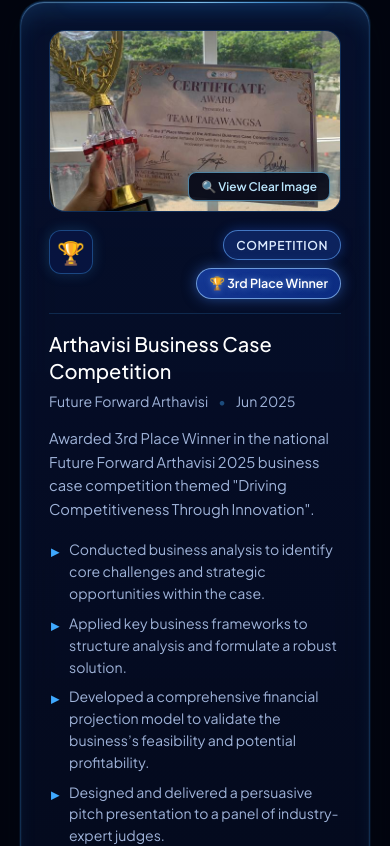
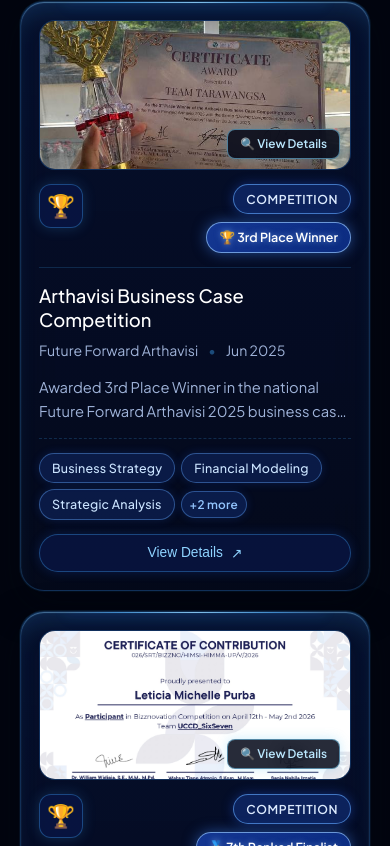
Before and after one commit to ltciamichelle/ITportfolio, a React (Vite) app: page / in a window 390 px wide. Shown: the part 4198-5044 px from the top of the page. Built offline with nearby package versions, Linux system fonts and the light colour scheme.

Commit message:
Make activities cards compact open-up cards with detail modal

```diff
--- a/src/App.tsx
+++ b/src/App.tsx
@@ -856,22 +856,25 @@
               <div
                 className="activity-card"
                 key={idx}
-                onClick={() => activity.image && setActiveModalActivity(activity)}
-                style={{ cursor: activity.image ? 'pointer' : 'default' }}
+                onClick={() => setActiveModalActivity(activity)}
+                role="button"
+                tabIndex={0}
+                aria-label={`Open details for ${activity.title}`}
+                onKeyDown={(e) => {
+                  if (e.key === 'Enter' || e.key === ' ') {
+                    e.preventDefault();
+                    setActiveModalActivity(activity);
+                  }
+                }}
               >
                 {activity.image && (
-                  <div
-                    className="activity-card-image-wrap"
-                    onClick={(e) => {
-                      e.stopPropagation();
-                      setActiveModalActivity(activity);
-                    }}
-                  >
+                  <div className="activity-card-image-wrap">
                     <img src={activity.image} alt={activity.title} className="activity-card-image" />
-                    <span className="activity-card-image-badge">🔍 View Clear Image</span>
+                    <span className="activity-card-image-badge">🔍 View Details</span>
                   </div>
                 )}
 
+                <div className="activity-card-body">
                   <div className="activity-card-header">
                     <div className="activity-icon-badge">
                       <span>{activity.icon}</span>
@@ -897,32 +900,30 @@
 
                   <p className="activity-desc">{activity.description}</p>
 
-                {activity.bullets && (
-                  <ul className="activity-bullets">
-                    {activity.bullets.map((bullet, bIdx) => (
-                      <li key={bIdx}>{bullet}</li>
-                    ))}
-                  </ul>
-                )}
-
+                  <div className="activity-card-footer">
                     <div className="activity-tags">
-                  {activity.tags.map((tag, tIdx) => (
+                      {activity.tags.slice(0, 3).map((tag, tIdx) => (
                         <span key={tIdx} className="skill-pill">{tag}</span>
                       ))}
+                      {activity.tags.length > 3 && (
+                        <span className="skill-pill skill-pill-more">
+                          +{activity.tags.length - 3} more
+                        </span>
+                      )}
                     </div>
 
-                {activity.image && (
                     <button
-                    className="project-explore-btn"
-                    style={{ marginTop: '14px' }}
+                      type="button"
+                      className="activity-view-detail-btn"
                       onClick={(e) => {
                         e.stopPropagation();
                         setActiveModalActivity(activity);
                       }}
                     >
-                    View Clear Photo / Certificate <span className="arrow">↗</span>
+                      View Details <span className="arrow">↗</span>
                     </button>
-                )}
+                  </div>
+                </div>
               </div>
             ))}
           </div>
@@ -1224,7 +1225,7 @@
           role="dialog"
           aria-modal="true"
         >
-          <div className="modal-content" onClick={(e) => e.stopPropagation()}>
+          <div className="modal-content activity-modal-content" onClick={(e) => e.stopPropagation()}>
             <button
               className="modal-close-btn"
               onClick={() => setActiveModalActivity(null)}
@@ -1245,7 +1246,7 @@
 
             <div className="modal-body">
               <div className="modal-title-row">
-                <div>
+                <div style={{ paddingRight: '40px' }}>
                   <div style={{ display: 'flex', gap: '8px', flexWrap: 'wrap', marginBottom: '8px' }}>
                     <span className="modal-badge">{activeModalActivity.category}</span>
                     {activeModalActivity.award && (
@@ -1256,26 +1257,37 @@
                   </div>
                   <h2>{activeModalActivity.title}</h2>
                   <p style={{ color: 'var(--text-muted)', fontSize: '0.9rem', marginTop: '4px' }}>
-                    {activeModalActivity.organizer} • {activeModalActivity.date}
+                    🏛️ {activeModalActivity.organizer} • 📅 {activeModalActivity.date}
                   </p>
                 </div>
               </div>
 
               <p className="modal-desc">{activeModalActivity.description}</p>
 
-              {activeModalActivity.bullets && (
-                <ul className="activity-bullets" style={{ margin: '8px 0' }}>
+              {activeModalActivity.bullets && activeModalActivity.bullets.length > 0 && (
+                <div className="modal-section-card">
+                  <div className="section-card-header">
+                    <span className="section-card-icon">{activeModalActivity.icon || '🏆'}</span>
+                    <h4>Key Highlights & Achievements</h4>
+                  </div>
+                  <ul className="activity-bullets" style={{ margin: '10px 0 0 0' }}>
                     {activeModalActivity.bullets.map((bullet, idx) => (
                       <li key={idx}>{bullet}</li>
                     ))}
                   </ul>
+                </div>
               )}
 
-              <div className="modal-skills">
+              {activeModalActivity.tags && activeModalActivity.tags.length > 0 && (
+                <div className="modal-skills" style={{ marginTop: '4px' }}>
+                  <span style={{ alignSelf: 'center', marginRight: '6px', fontSize: '0.84rem', fontWeight: 600, color: 'var(--text-muted)' }}>
+                    Key Competencies:
+                  </span>
                   {activeModalActivity.tags.map((tag, idx) => (
                     <span key={idx} className="skill-pill">{tag}</span>
                   ))}
                 </div>
+              )}
             </div>
           </div>
         </div>
--- a/src/index.css
+++ b/src/index.css
@@ -1805,7 +1805,7 @@
 .activity-card {
   background: linear-gradient(180deg, rgba(37, 99, 255, 0.12) 0%, rgba(8, 20, 58, 0.58) 26%, rgba(5, 11, 31, 0.75) 100%);
   border-radius: 24px;
-  padding: 28px;
+  padding: 24px;
   border: 1px solid rgba(63, 169, 255, 0.22);
   backdrop-filter: blur(20px);
   -webkit-backdrop-filter: blur(20px);
@@ -1818,6 +1818,7 @@
   flex-direction: column;
   position: relative;
   overflow: hidden;
+  cursor: pointer;
   transition:
     transform 0.3s var(--ease-smooth),
     box-shadow 0.3s var(--ease-smooth),
@@ -1831,6 +1832,11 @@
     0 0 32px rgba(63, 169, 255, 0.4),
     inset 0 1px 2px rgba(143, 211, 255, 0.75);
   border-color: rgba(63, 169, 255, 0.6);
+}
+
+.activity-card:focus-visible {
+  outline: 2px solid var(--color-glow-blue);
+  outline-offset: 3px;
 }
 
 .activity-card-header {
@@ -1927,19 +1933,25 @@
   font-size: 0.92rem;
   line-height: 1.6;
   color: var(--color-text-muted);
-  margin-bottom: 18px;
-  flex: 1;
+  margin-bottom: 14px;
+  display: -webkit-box;
+  -webkit-line-clamp: 2;
+  line-clamp: 2;
+  -webkit-box-orient: vertical;
+  overflow: hidden;
+  text-overflow: ellipsis;
+  min-height: 3em;
 }
 
 .activity-card-image-wrap {
   width: 100%;
-  aspect-ratio: 16/10;
+  height: 180px;
   border-radius: 16px;
   overflow: hidden;
-  margin-bottom: 18px;
+  margin-bottom: 16px;
   background: var(--bg-dark-2);
   position: relative;
-  border: 1px solid rgba(63, 169, 255, 0.18);
+  border: 1px solid rgba(63, 169, 255, 0.2);
   cursor: pointer;
 }
 
@@ -1951,25 +1963,85 @@
 }
 
 .activity-card:hover .activity-card-image {
-  transform: scale(1.04);
+  transform: scale(1.05);
 }
 
 .activity-card-image-badge {
   position: absolute;
   bottom: 10px;
   right: 10px;
-  background: rgba(2, 6, 23, 0.9);
+  background: rgba(2, 6, 23, 0.85);
   backdrop-filter: blur(10px);
   color: #BAE6FD;
   font-size: 0.74rem;
   font-weight: 600;
   padding: 4px 12px;
   border-radius: 8px;
-  border: 1px solid rgba(125, 211, 252, 0.6);
-  box-shadow: 0 0 12px rgba(56, 189, 248, 0.3);
+  border: 1px solid rgba(125, 211, 252, 0.55);
+  box-shadow: 0 0 12px rgba(56, 189, 248, 0.25);
   display: flex;
   align-items: center;
   gap: 5px;
+  transition: all 0.25s ease;
+}
+
+.activity-card:hover .activity-card-image-badge {
+  background: rgba(37, 99, 255, 0.85);
+  color: #FFFFFF;
+  border-color: rgba(147, 197, 253, 0.85);
+  box-shadow: 0 0 16px rgba(63, 169, 255, 0.55);
+}
+
+.activity-card-body {
+  display: flex;
+  flex-direction: column;
+  flex: 1;
+}
+
+.activity-card-footer {
+  margin-top: auto;
+  display: flex;
+  flex-direction: column;
+  gap: 14px;
+  padding-top: 14px;
+  border-top: 1px dashed rgba(63, 169, 255, 0.2);
+}
+
+.activity-view-detail-btn {
+  display: inline-flex;
+  align-items: center;
+  justify-content: center;
+  gap: 8px;
+  padding: 10px 18px;
+  background: rgba(10, 26, 77, 0.65);
+  border: 1px solid rgba(63, 169, 255, 0.35);
+  border-radius: 9999px;
+  color: var(--color-light-highlight);
+  font-size: 0.86rem;
+  font-weight: 500;
+  cursor: pointer;
+  transition: all 0.25s var(--ease-smooth);
+  width: 100%;
+  box-shadow: 0 0 12px rgba(37, 99, 255, 0.2);
+}
+
+.activity-view-detail-btn:hover,
+.activity-card:hover .activity-view-detail-btn {
+  background: var(--color-main-blue);
+  color: #FFFFFF;
+  border-color: var(--color-glow-blue);
+  box-shadow: 0 0 18px rgba(63, 169, 255, 0.5);
+  transform: translateY(-1px);
+}
+
+.skill-pill-more {
+  background: rgba(37, 99, 255, 0.2);
+  border: 1px solid rgba(96, 165, 250, 0.4);
+  color: #93C5FD;
+  font-size: 0.74rem;
+  font-weight: 600;
+  padding: 3px 8px;
+  border-radius: 9999px;
 }
 
 .activity-bullets {
@@ -2016,7 +2088,11 @@
   display: flex;
   flex-wrap: wrap;
   gap: 6px;
-  margin-top: auto;
+  align-items: center;
+}
+
+.activity-modal-content {
+  max-width: 780px;
 }
 
 /* ==========================================================================
@@ -2732,6 +2808,19 @@
     font-size: 0.84rem;
   }
 
+  .activity-card {
+    padding: 18px;
+  }
+
+  .activity-card-image-wrap {
+    height: 150px;
+    margin-bottom: 14px;
+  }
+
+  .activity-title {
+    font-size: 1.15rem;
+  }
+
   /* Timeline */
   .experience {
     padding: 40px 0;
```
Lines whose indentation alone changed are shown as unchanged.
